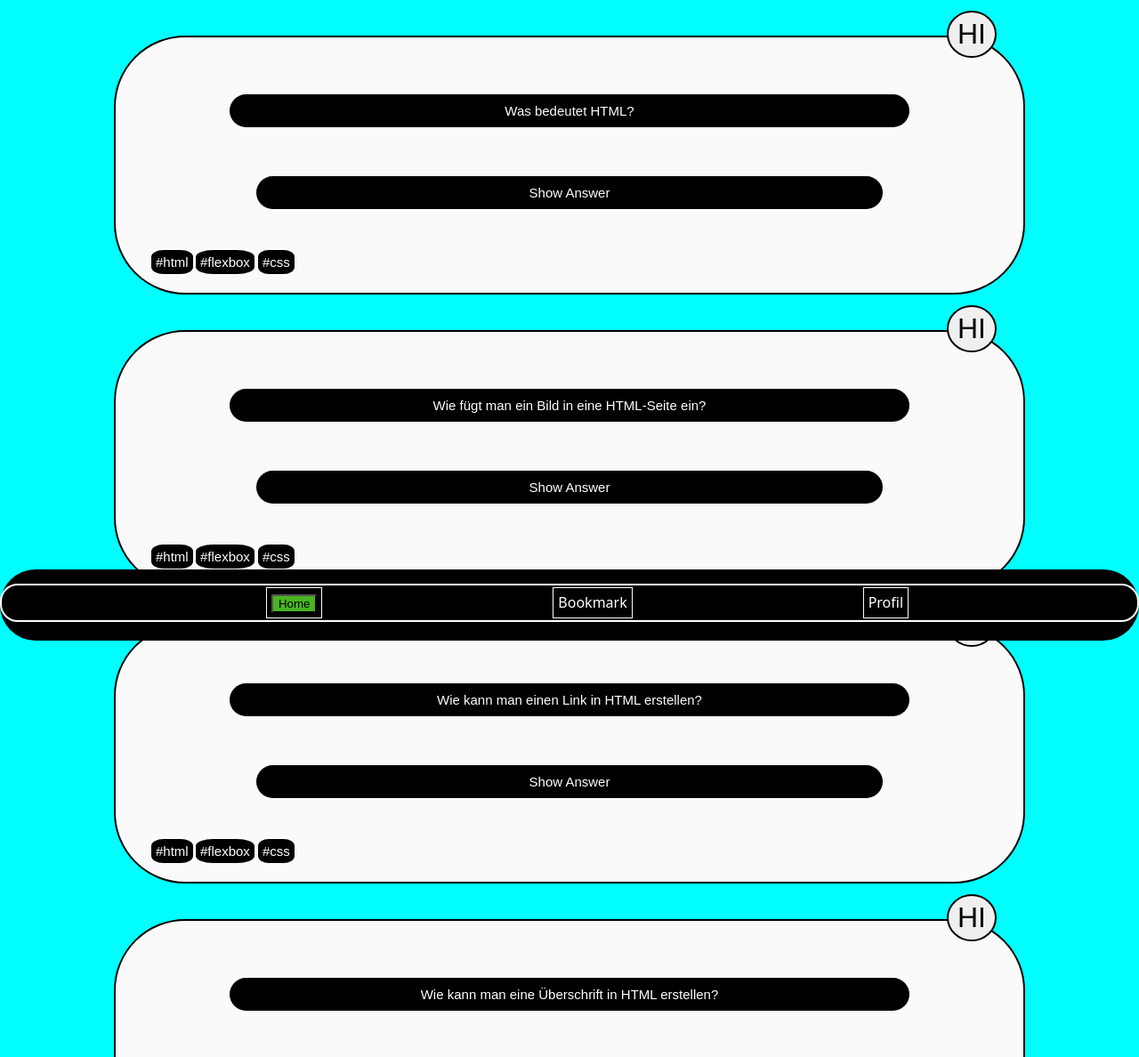
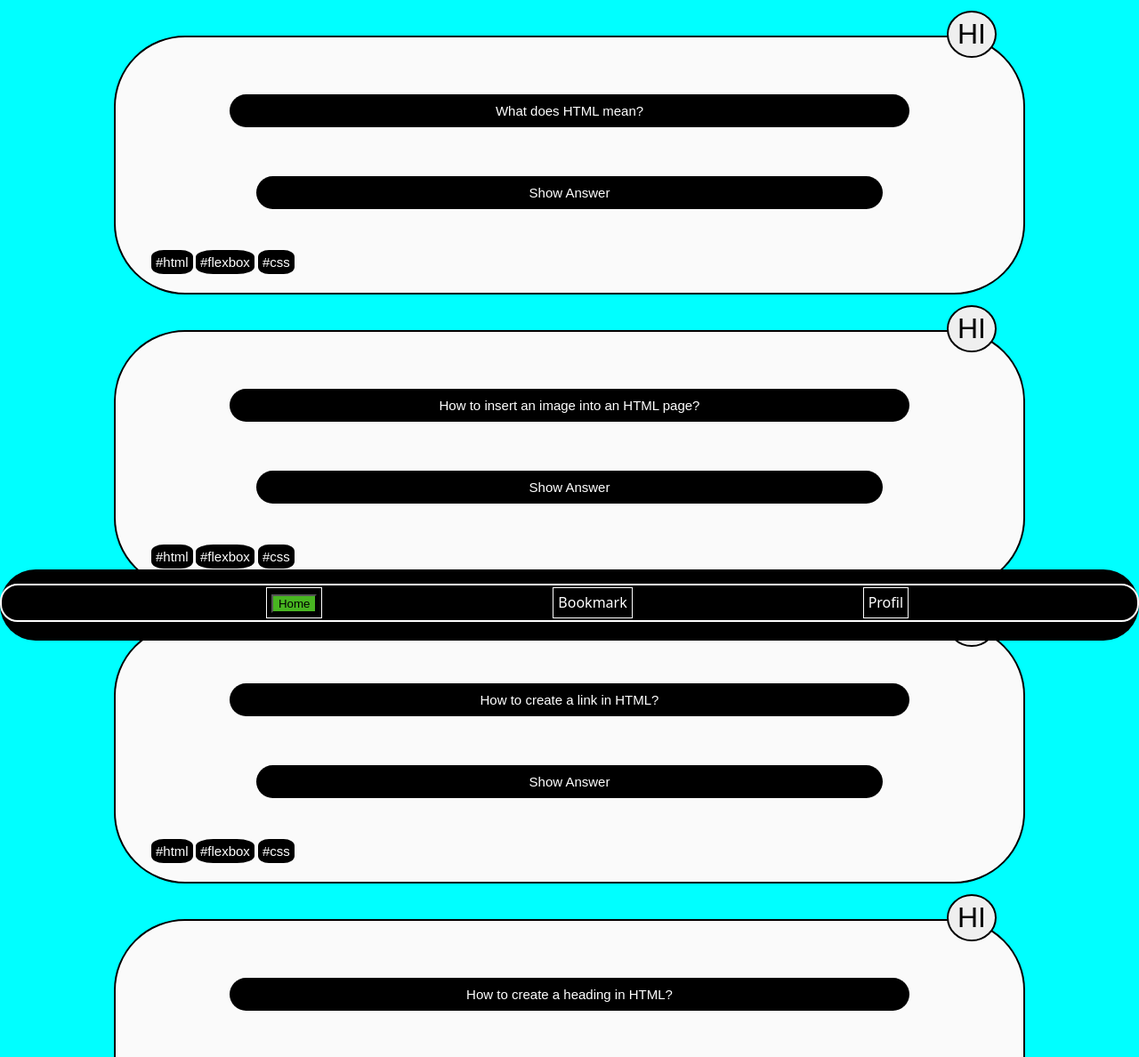
Before and after one commit to Efendi5/Quizz-App, a plain HTML site: page index.html in a window 1280 px wide. Shown: the part 80-1268 px from the top of the page at 89% size. Drawn offline with Linux system fonts and the light colour scheme.

Commit message:
change sm

```diff
--- a/index.html
+++ b/index.html
@@ -16,7 +16,7 @@
                 FIRST CARD
               -->
       <section class="card">
-        <p class="card-question">Was bedeutet HTML?</p>
+        <p class="card-question">What does HTML mean?</p>
         <button
           type="button"
           id="button"
@@ -37,9 +37,7 @@
                 SECOND CARD
               -->
       <section class="card">
-        <p class="card-question">
-          Wie fügt man ein Bild in eine HTML-Seite ein?
-        </p>
+        <p class="card-question">How to insert an image into an HTML page?</p>
         <button type="button" class="button">Show Answer</button>
         <button class="bookmark">HI</button>
         <p class="tag-one">#html</p>
@@ -50,7 +48,7 @@
                 THIRD CARD
               -->
       <section class="card">
-        <p class="card-question">Wie kann man einen Link in HTML erstellen?</p>
+        <p class="card-question">How to create a link in HTML?</p>
         <button type="button" class="button">Show Answer</button>
         <button class="bookmark">HI</button>
         <p class="tag-one">#html</p>
@@ -61,9 +59,7 @@
                 FOURTH CARD
               -->
       <section class="card">
-        <p class="card-question">
-          Wie kann man eine Überschrift in HTML erstellen?
-        </p>
+        <p class="card-question">How to create a heading in HTML?</p>
         <button type="button" class="button">Show Answer</button>
         <button class="bookmark">HI</button>
         <p class="tag-one">#html</p>
@@ -75,7 +71,7 @@
               -->
       <section class="card">
         <p class="card-question">
-          Was ist ein HTML-Formular und wofür wird es verwendet?
+          What is an HTML form and what is it used for?
         </p>
         <button type="button" class="button">Show Answer</button>
         <button class="bookmark">HI</button>
```
Also changed, not shown: bookmarks.html (+5 -9 lines).
